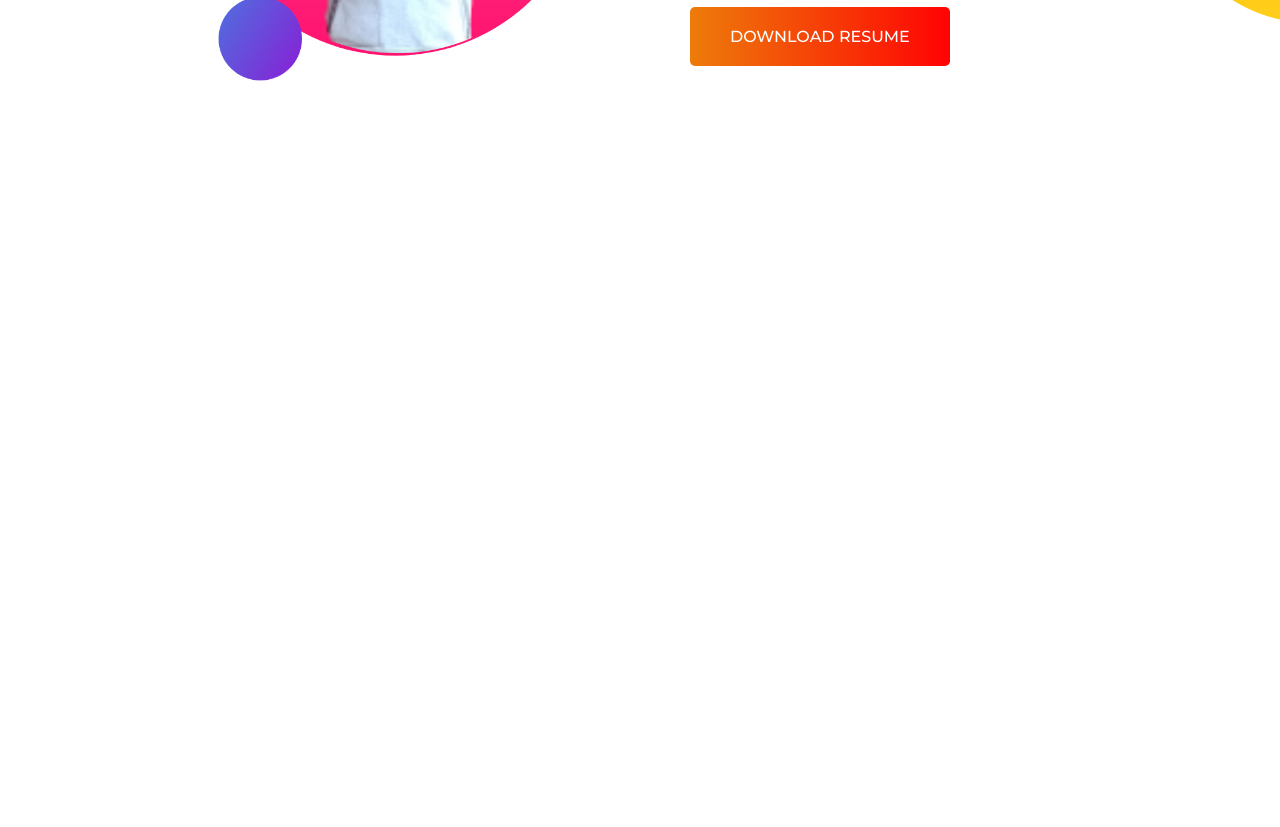
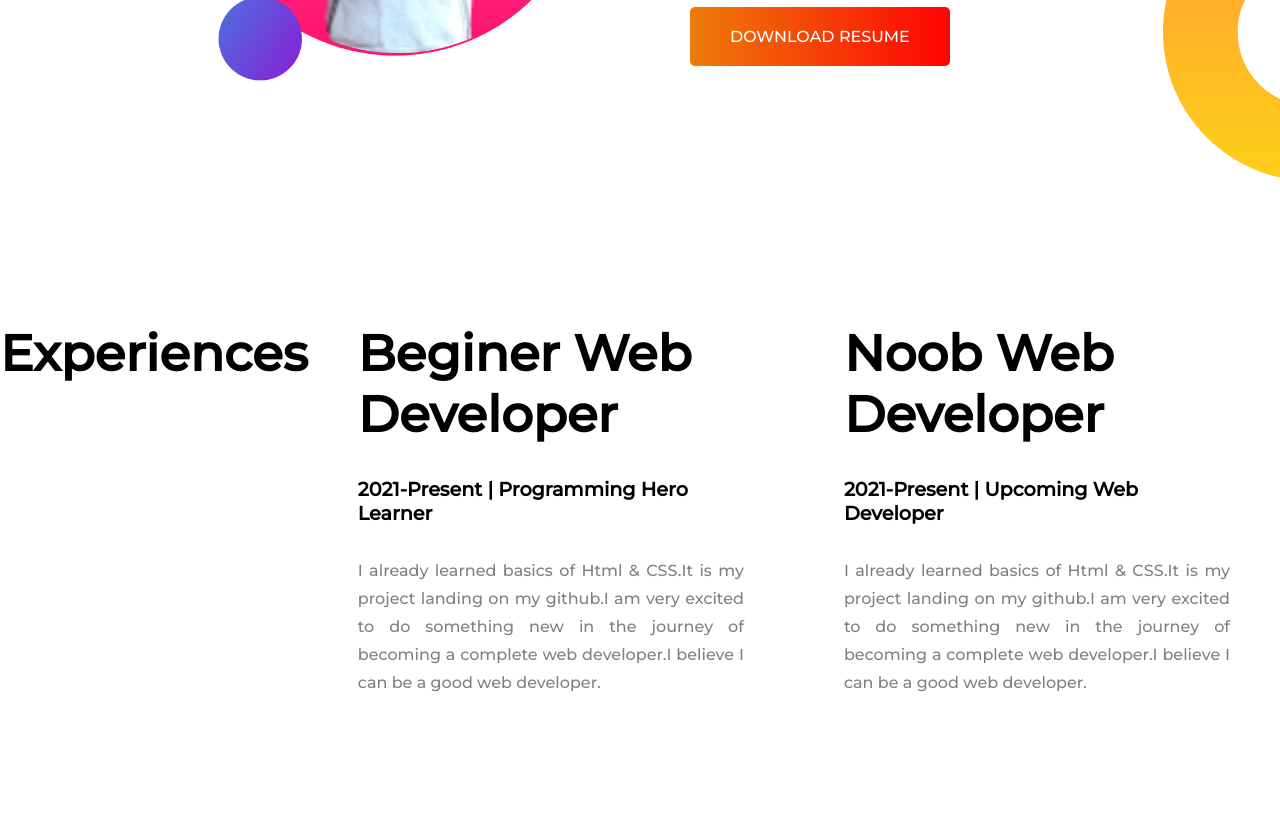
Before and after one commit to Sadman95/css-assignment-one, a plain HTML site: page index.html in a window 1280 px wide. Shown: the part 1088-1915 px from the top of the page. Before the commit the page ends 1269 px from the top, so only its background shows below. Drawn offline with Linux system fonts and the light colour scheme.

Commit message:
experience html complete

```diff
--- a/index.html
+++ b/index.html
@@ -27,6 +27,8 @@
 </section>
 <!-- about html end -->
 
+
+
 <!-- resume html start -->
 <section id="resume">
     <div class="half-width">
@@ -40,5 +42,23 @@
     </div>
 </section>
 <!-- resume html end -->
+
+
+<!-- experience html start -->
+<section id="experience">
+    <h1>Experiences</h1>
+
+    <div class="half-width">
+        <h1>Beginer Web Developer</h1>
+        <h5>2021-Present | Programming Hero Learner</h5>
+        <p>I already learned basics of Html & CSS.It is my project landing on my github.I am very excited to do something new in the journey of becoming a complete web developer.I believe I can be a good web developer.</p>
+    </div>
+    <div class="half-width">
+        <h1>Noob Web Developer</h1>
+        <h5>2021-Present | Upcoming Web Developer</h5>
+        <p>I already learned basics of Html & CSS.It is my project landing on my github.I am very excited to do something new in the journey of becoming a complete web developer.I believe I can be a good web developer.</p>
+    </div>
+</section>
+<!-- experience html end -->
 </body>
 </html>
--- a/style.css
+++ b/style.css
@@ -58,7 +58,8 @@ p{
 #resume{
     background-image: url(./images/dream-bg.png);
     background-repeat: no-repeat;
-    background-position: right;
+    background-position: right bottom;
+
 }
 .pd-r1{
     padding-right: 100px;
```
